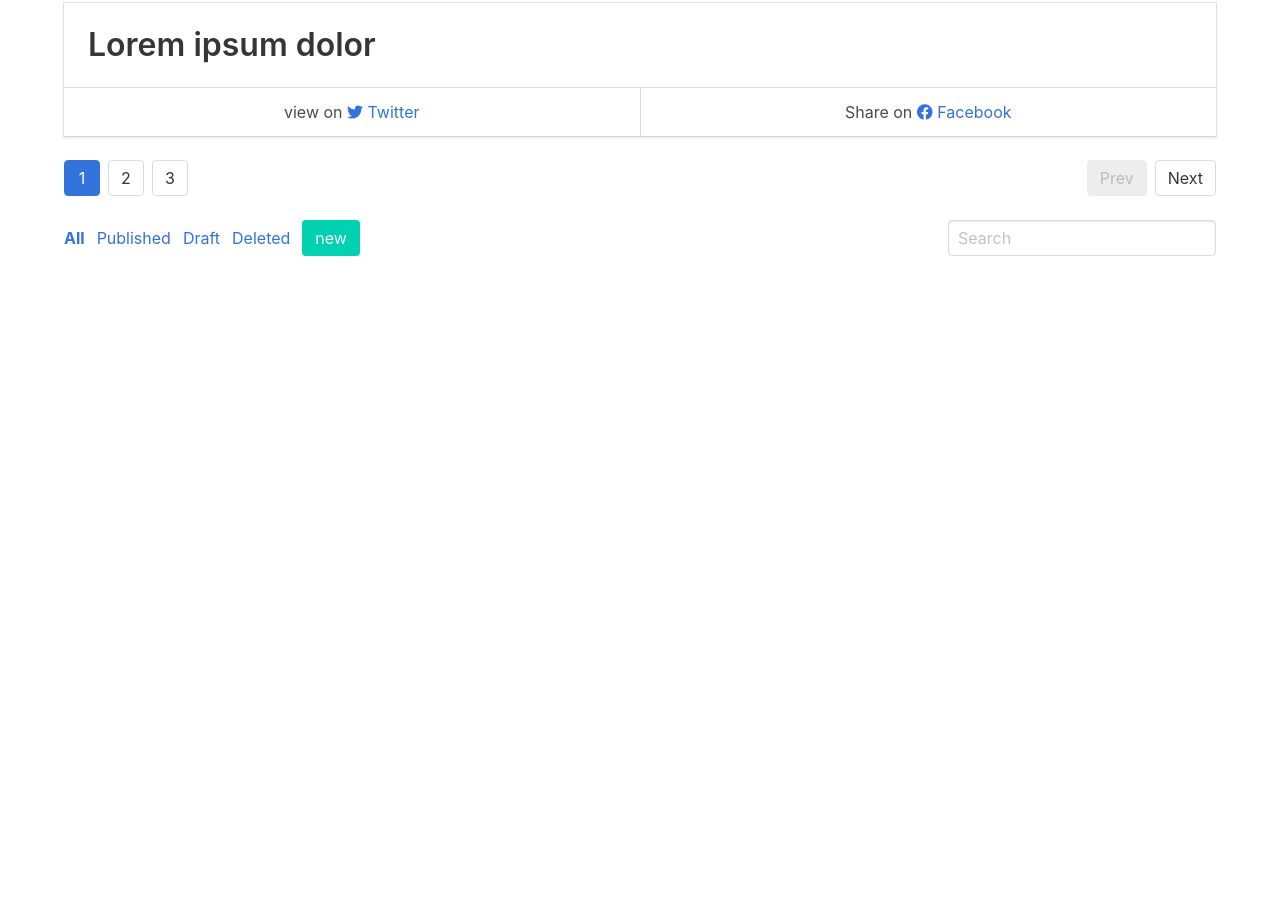
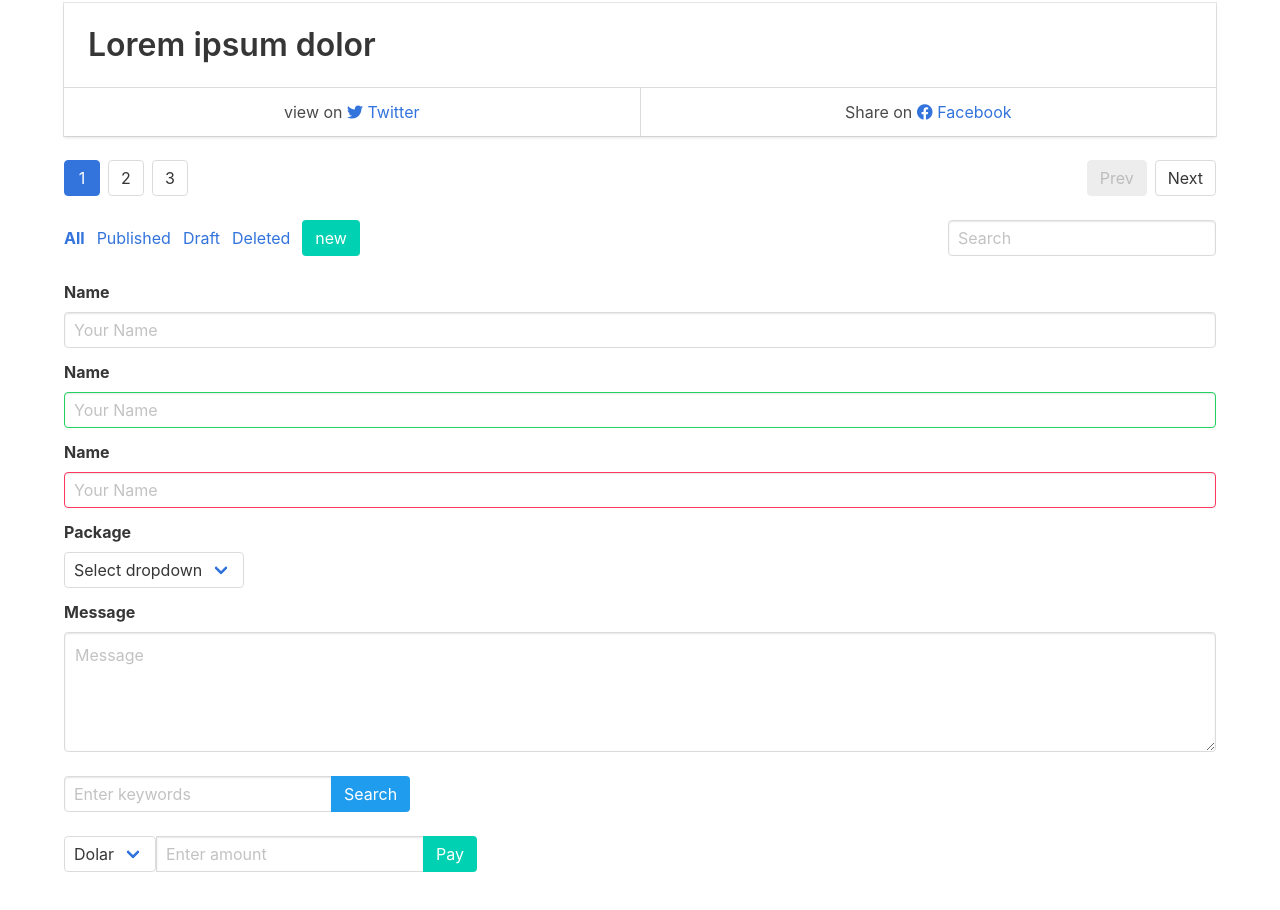
Before and after one commit to tbonfim/bulma, a website: page crash/index.html in a window 1280 px wide. Shown: the part 4085-4995 px from the top of the page. Before the commit the page ends 4421 px from the top, so only its background shows below. Drawn offline with nearby package versions, Linux system fonts and the light colour scheme.

Commit message:
Adding inputs with attached inputs

```diff
--- a/crash/index.html
+++ b/crash/index.html
@@ -13,8 +13,6 @@
         <div class="block">
             <h1 class="title">Hello!</h1>
             <h2 class="subtitle">Hello!</h2>
-
-
             <h1 class="title is-1">Hello!</h1>
             <h2 class="title is-2">Hello!</h2>
             <h3 class="title is-3">Hello!</h1>
@@ -22,13 +20,11 @@
             <h5 class="title is-5">Hello!</h1>
             <h6 class="title is-6">Hello!</h2>
         </div>
-
         <div class="block">
             <p class="content is-small">Lorem ipsum dolor, sit amet consectetur adipisicing elit. Suscipit dicta itaque laborum architecto dolorum illum aspernatur nobis, quis et accusamus optio pariatur odit, repellat maxime iste vel facere! Officia, necessitatibus!</p>
             <p class="content is-medium">Lorem ipsum dolor, sit amet consectetur adipisicing elit. Suscipit dicta itaque laborum architecto dolorum illum aspernatur nobis, quis et accusamus optio pariatur odit, repellat maxime iste vel facere! Officia, necessitatibus!</p>
             <p class="content is-large">Lorem ipsum dolor, sit amet consectetur adipisicing elit. Suscipit dicta itaque laborum architecto dolorum illum aspernatur nobis, quis et accusamus optio pariatur odit, repellat maxime iste vel facere! Officia, necessitatibus!</p>
         </div>
-
         <div class="block">
             <button class="button">Button</button>
             <button class="button is-white">Button</button>
@@ -70,14 +66,12 @@
             <a href="" class="button is-loading">Loading</a>
             <a href="" class="button" disable>Disabled</a>
         </div>
-
         <div class="block">
             <div class="box">
                 <h1 class="title"> Hello Lorem</h1>
                 <p>Lorem ipsum, dolor sit amet consectetur adipisicing elit. Nobis, non enim dolor ipsa nostrum beatae cum quia natus deleniti temporibus obcaecati fuga? Hic amet quasi atque ipsam laborum, reiciendis quia.</p>
             </div>
         </div>
-
         <div class="block">
             <div class="notification">
                 <button class="delete">Delete</button>
@@ -115,7 +109,6 @@
             <span class="tag is-success">success</span>
             <span class="tag is-warning is-medium">warning</span>
             <span class="tag is-danger is-large">danger</span>
-
             <span class="tag is-danger is-large">
                 Danger Button<button class="delete"></button>
             </span>
@@ -198,7 +191,6 @@
                 </div>
             </nav>
         </div>
-
         <div class="block">
             <aside class="menu">
                 <p class="menu-label">label</p>
@@ -220,7 +212,6 @@
                 </ul>
             </aside>
         </div>
-
         <div class="block">
             <section class="hero">
                 <div class="hero-body">
@@ -302,7 +293,6 @@
                 </ul>
             </nav>
         </div>
-
         <div class="block">
             <nav class="level">
                 <div class="level-left">
@@ -323,6 +313,70 @@
                 </div>
             </nav>
         </div>
+        <div class="block">
+            <form action="">
+                <div class="field">
+                    <label for="" class="label">Name</label>
+                    <input type="text" placeholder="Your Name" class="input">
+                </div>
+                <div class="field">
+                    <label for="" class="label">Name</label>
+                    <input type="text" placeholder="Your Name" class="input is-success">
+                </div>
+                <div class="field">
+                    <label for="" class="label">Name</label>
+                    <input type="text" placeholder="Your Name" class="input is-danger">
+                </div>
+                <div class="field">
+                    <label for="" class="label">Package</label>
+                    <p class="control">
+                        <span class="select">
+                            <select name="" id="">
+                                <option value="">Select dropdown</option>
+                                <option value="">Simple</option>
+                                <option value="">Standard</option>
+                                <option value="">Super</option>
+                                <option value="">Ultra</option>
+                            </select>
+                        </span>
+                    </p>
+                </div>
+                <div class="field">
+                    <label for="" class="label">Message</label>
+                    <p class="control">
+                        <textarea class="textarea" placeholder="Message"></textarea>
+                    </p>
+                </div>
+            </form>
+        </div>
+        <div class="block">
+            <div class="field has-addons">
+                <p class="control">
+                    <input type="text" placeholder="Enter keywords" class="input">
+                </p>
+                <p class="control">
+                    <a href="" class="button is-info"> Search</a>
+                </p>
+            </div>
+        </div>
+        <div class="block">
+            <div class="field has-addons">
+                <span class="select">
+                    <select name="" id="">
+                        <option value="">Dolar</option>
+                        <option value="">Euro</option>
+                        <option value="">Real</option>
+                    </select>
+                </span>
+                <p class="control">
+                    <input type="text" placeholder="Enter amount" class="input">
+                </p>
+                <p class="control">
+                    <a href="" class="button is-primary"> Pay</a>
+                </p>
+            </div>
+        </div>
+
     </div>
     <div class="" style="margin-top: 5em"></div>
 </body>
```
